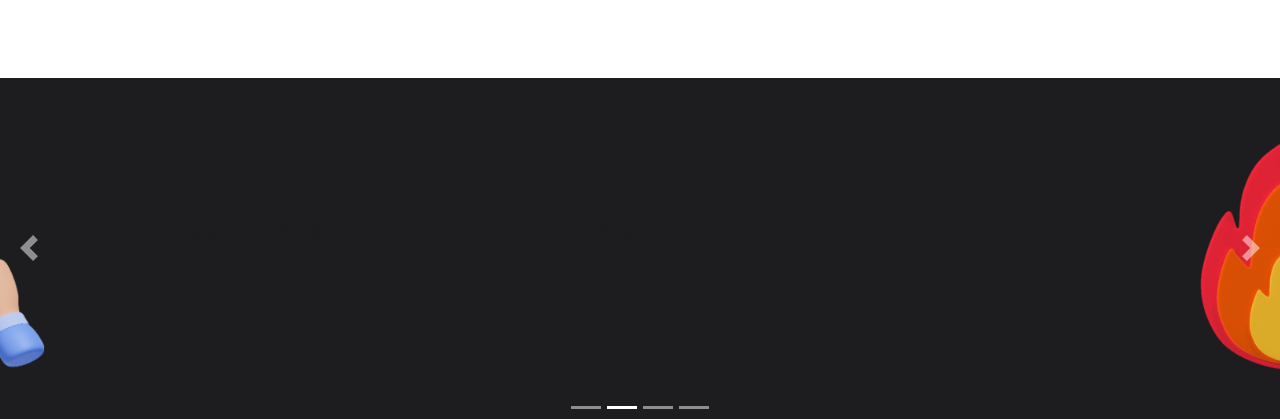
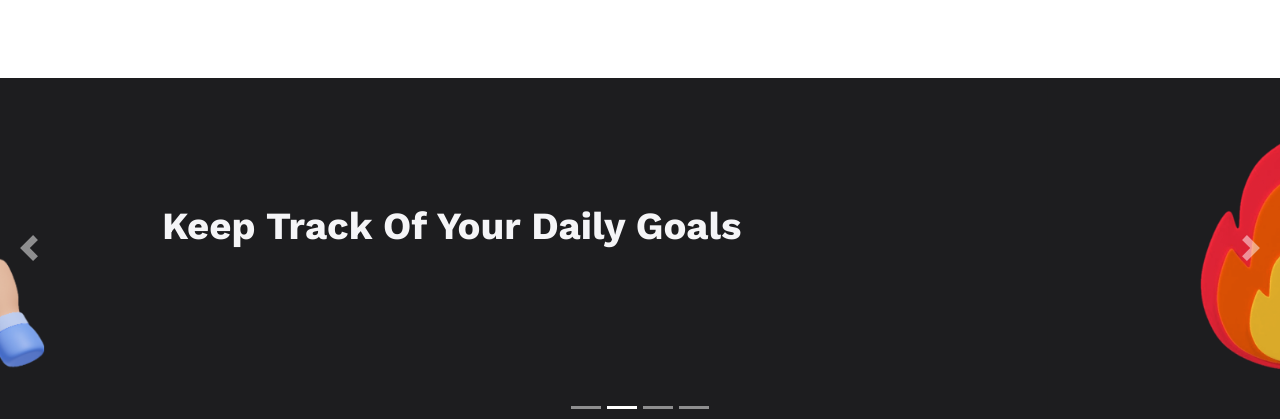
Before and after one commit to AriManjikian/Accomplishr, a plain HTML site: page templates/index.html in a window 1280 px wide. Shown: the part 935-1354 px from the top of the page. Drawn offline with nearby package versions, Linux system fonts and the light colour scheme.

Commit message:
carousel updates

```diff
--- a/static/styles.css
+++ b/static/styles.css
@@ -185,7 +185,8 @@ main {
 }
 
 .carousel-text-large{
-  font-size: 2.5vw;
+  width: 25ch;
+  font-size: 3vw;
   align-self: self-end;
   justify-self: left;
   grid-column: span 2;
@@ -199,6 +200,7 @@ main {
   grid-template-rows: repeat(2, 1fr);
   align-items: center;
   justify-items: center;
+  overflow-wrap: break-word;
 }
 .carousel-item-next,
 .carousel-item-prev {
@@ -376,6 +378,7 @@ main {
   }
   .carousel-item{
     background-color: var(--dark-secondary);
+    color: var(--white-color);
   }
   body {
     background: var(--bg-color-dark);
@@ -414,6 +417,7 @@ main {
   }
   .carousel-item{
     background-color: var(--light-secondary);
+    color: var(--white-color);
   }
   body {
     background: var(--bg-color-light);
```
Also changed, not shown: templates/index.html (+1 -2 lines).
